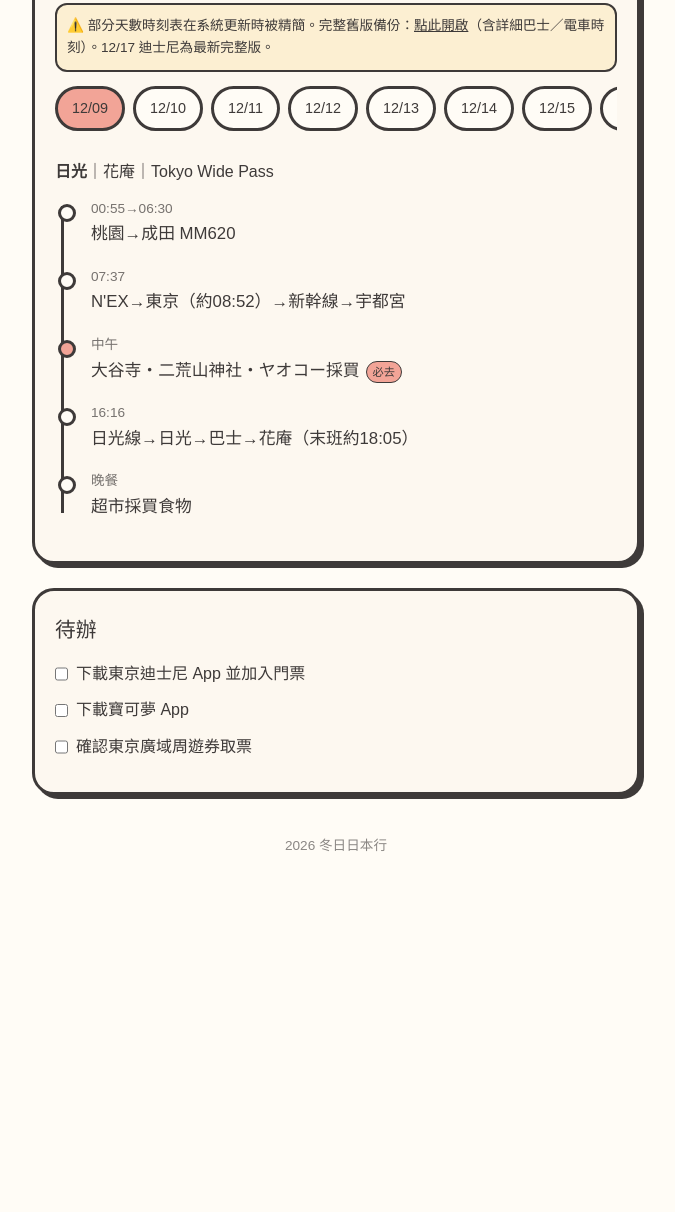
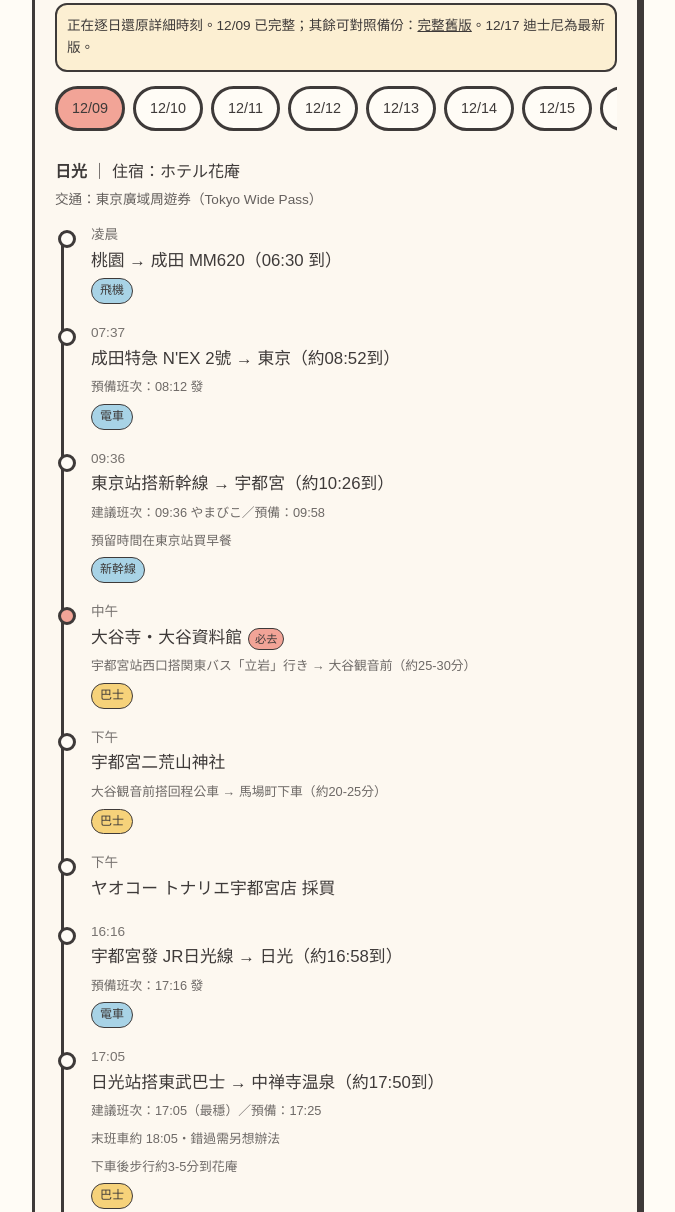
Before and after one commit to g4knp87fry-netizen/japan-trip-2026, a plain HTML site: page index.html in a window 1280 px wide. Shown: the part 1190-2402 px from the top of the page, without its empty margins (304-979 px from the left). Before the commit the page ends 2167 px from the top, so only its background shows below. Drawn offline with Linux system fonts and the light colour scheme; a web font is replaced by a local one.

Commit message:
Restore full 12/09 Nikko arrival schedule details

```diff
--- a/index.html
+++ b/index.html
@@ -27,6 +27,8 @@ h1{font-size:1.85rem;text-align:center;font-weight:normal}h2{font-size:1.3rem;ma
 .hotel-item{border-left:6px solid var(--green);padding:10px 0 10px 16px;margin-bottom:14px}
 .todo-list{list-style:none}.todo-list li{margin-bottom:10px;display:flex;gap:8px}
 footer{text-align:center;font-size:0.85rem;opacity:0.6;margin-top:40px}a{color:inherit}
+.tag{display:inline-block;font-size:0.75rem;padding:2px 8px;border-radius:999px;border:1.5px solid var(--ink);margin-right:4px;margin-top:4px}
+.tag.train{background:var(--blue)}.tag.bus{background:var(--yellow)}.tag.walk{background:var(--green)}.tag.food{background:var(--coral)}
 table{width:100%;border-collapse:collapse;font-size:0.82rem}th,td{border:1.5px solid #3E3A39;padding:6px;text-align:left}
 .note{font-size:0.85rem;background:rgba(246,210,122,0.25);border:2px solid var(--ink);border-radius:12px;padding:10px;margin-bottom:14px}
 </style>
@@ -54,7 +56,7 @@ table{width:100%;border-collapse:collapse;font-size:0.82rem}th,td{border:1.5px s
 </section>
 
 <section id="itinerary" class="card"><h2>每日行程</h2>
-<div class="note">⚠️ 部分天數時刻表在系統更新時被精簡。完整舊版備份：<a href="https://cdn.jsdelivr.net/gh/g4knp87fry-netizen/japan-trip-2026@7206e3a/index.html" target="_blank">點此開啟</a>（含詳細巴士／電車時刻）。12/17 迪士尼為最新完整版。</div>
+<div class="note">正在逐日還原詳細時刻。12/09 已完整；其餘可對照備份：<a href="https://cdn.jsdelivr.net/gh/g4knp87fry-netizen/japan-trip-2026@7206e3a/index.html" target="_blank">完整舊版</a>。12/17 迪士尼為最新版。</div>
 <input type="radio" name="day" id="d0" class="day-radios" checked>
 <input type="radio" name="day" id="d1" class="day-radios">
 <input type="radio" name="day" id="d2" class="day-radios">
@@ -84,12 +86,19 @@ table{width:100%;border-collapse:collapse;font-size:0.82rem}th,td{border:1.5px s
 <label class="date-tab" for="d12">12/21</label>
 </div>
 
-<div class="day-content" id="day-0"><div style="margin-bottom:12px"><strong>日光</strong>｜花庵｜Tokyo Wide Pass</div><div class="timeline">
-<div class="tl-item"><div class="tl-time">00:55→06:30</div><div class="tl-title">桃園→成田 MM620</div></div>
-<div class="tl-item"><div class="tl-time">07:37</div><div class="tl-title">N'EX→東京（約08:52）→新幹線→宇都宮</div></div>
-<div class="tl-item must"><div class="tl-time">中午</div><div class="tl-title">大谷寺・二荒山神社・ヤオコー採買<span class="must-badge">必去</span></div></div>
-<div class="tl-item"><div class="tl-time">16:16</div><div class="tl-title">日光線→日光→巴士→花庵（末班約18:05）</div></div>
-<div class="tl-item"><div class="tl-time">晚餐</div><div class="tl-title">超市採買食物</div></div>
+<div class="day-content" id="day-0">
+<div style="margin-bottom:12px"><strong>日光</strong> ｜ 住宿：ホテル花庵<br><span style="font-size:0.85rem;opacity:0.8">交通：東京廣域周遊券（Tokyo Wide Pass）</span></div>
+<div class="timeline">
+<div class="tl-item"><div class="tl-time">凌晨</div><div class="tl-title">桃園 → 成田 MM620（06:30 到）</div><div><span class="tag train">飛機</span></div></div>
+<div class="tl-item"><div class="tl-time">07:37</div><div class="tl-title">成田特急 N'EX 2號 → 東京（約08:52到）<br><span style="font-size:0.8rem;opacity:0.75">預備班次：08:12 發</span></div><div><span class="tag train">電車</span></div></div>
+<div class="tl-item"><div class="tl-time">09:36</div><div class="tl-title">東京站搭新幹線 → 宇都宮（約10:26到）<br><span style="font-size:0.8rem;opacity:0.75">建議班次：09:36 やまびこ／預備：09:58<br>預留時間在東京站買早餐</span></div><div><span class="tag train">新幹線</span></div></div>
+<div class="tl-item must"><div class="tl-time">中午</div><div class="tl-title">大谷寺・大谷資料館<span class="must-badge">必去</span><br><span style="font-size:0.8rem;opacity:0.75">宇都宮站西口搭関東バス「立岩」行き → 大谷観音前（約25-30分）</span></div><div><span class="tag bus">巴士</span></div></div>
+<div class="tl-item"><div class="tl-time">下午</div><div class="tl-title">宇都宮二荒山神社<br><span style="font-size:0.8rem;opacity:0.75">大谷観音前搭回程公車 → 馬場町下車（約20-25分）</span></div><div><span class="tag bus">巴士</span></div></div>
+<div class="tl-item"><div class="tl-time">下午</div><div class="tl-title">ヤオコー トナリエ宇都宮店 採買</div></div>
+<div class="tl-item"><div class="tl-time">16:16</div><div class="tl-title">宇都宮發 JR日光線 → 日光（約16:58到）<br><span style="font-size:0.8rem;opacity:0.75">預備班次：17:16 發</span></div><div><span class="tag train">電車</span></div></div>
+<div class="tl-item"><div class="tl-time">17:05</div><div class="tl-title">日光站搭東武巴士 → 中禅寺温泉（約17:50到）<br><span style="font-size:0.8rem;opacity:0.75">建議班次：17:05（最穩）／預備：17:25<br>末班車約 18:05・錯過需另想辦法<br>下車後步行約3-5分到花庵</span></div><div><span class="tag bus">巴士</span></div></div>
+<div class="tl-item"><div class="tl-time">傍晚</div><div class="tl-title">入住 ホテル花庵</div></div>
+<div class="tl-item"><div class="tl-time">晚餐</div><div class="tl-title">超市採買食物（在旅館食用）</div><div><span class="tag food">美食</span></div></div>
 </div></div>
 
 <div class="day-content" id="day-1"><div style="margin-bottom:12px"><strong>日光</strong>｜湯元温泉フリーパス 2日</div><div class="timeline">
```
